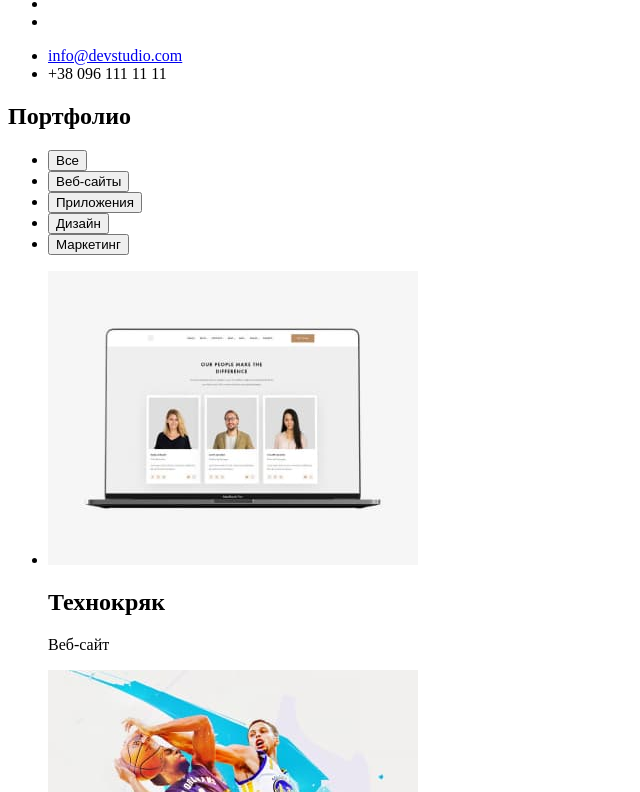
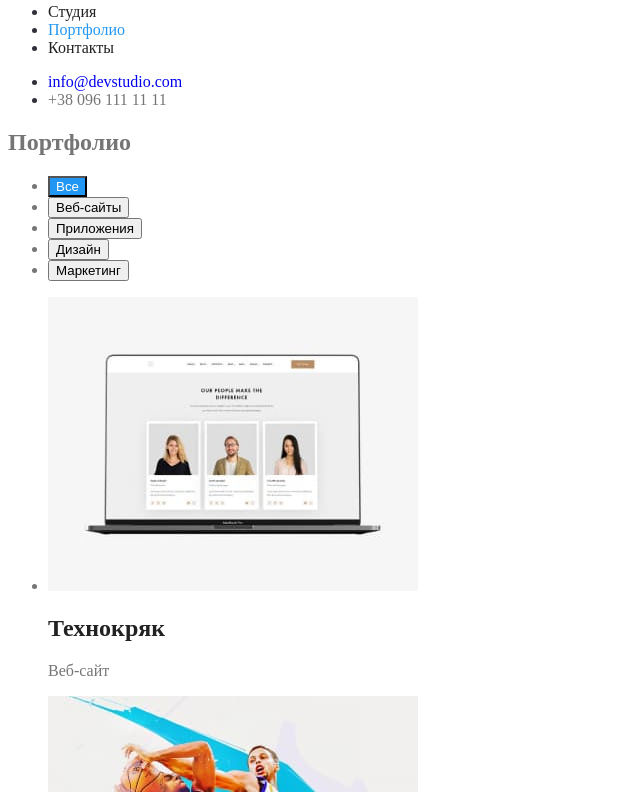
Before and after one commit to ViktorZabiiaka/goit-markup-hw-02, a plain HTML site: page portfolio.html in a window 1280 px wide. Shown: the part 39-831 px from the top of the page, without its empty margins (0-640 px from the left). Drawn offline with Linux system fonts and the light colour scheme.

Commit message:
Добавляет цвета в css

```diff
--- a/css/styles.css
+++ b/css/styles.css
@@ -1,11 +1,77 @@
-.page-header {
+:root {
+    --primary-color: #212121;
+    --secondary-color: #757575;
+    --accent-color: #2196F3;
+    --background-color: #2F303A;
+    --white-color: #FFFFFF;
+    --buttons-color: #F5F4FA;
 
 }
-.link {
+/* Body */
+body {
+    color: var(--secondary-color)
 }
-.navigation {
+
+a {
+    text-decoration: none;
 }
-.list {
+
+/* Page-header */
+.page-header {
+    background-color: var(--white-color);
+    color: var(--background-color);
 }
-.item {
+
+span.header {
+    color: var(--primary-color)
 }
+
+a.nav-link {
+    color: var(--primary-color)
+}
+
+a.nav-link:hover,
+a.nav-link:focus {
+    color: var(--accent-color)
+}
+
+a.portfolio-link {
+    color: var(--accent-color)
+}
+
+a.portfolio-link:hover,
+a.portfolio-link:focus {
+    color: var(--primary-color)
+}
+
+a.header-mail {
+    color: var(--secondary-color)
+}
+
+a.mail-link:hover,
+a.mail-link:focus {
+    color: var(--accent-color)
+}
+
+a.header-phone {
+    color: var(--secondary-color)
+}
+
+a.header-phone:hover,
+a.header-phone:focus {
+    color: var(--accent-color)
+}
+
+/* Main */
+button.all-btn {
+    background-color: var(--accent-color);
+    color: var(--white-color)
+}
+
+.item-title {
+    color: var(--primary-color)
+}
+
+.item-text {
+    color: var(--secondary-color)
+}
--- a/portfolio.html
+++ b/portfolio.html
@@ -11,17 +11,17 @@
 
     <!-- Шапка -->
     <header class="page-header">
-        <a href="WebStudio" class="logo-link"></a>
+        <a href="WebStudio" class="logo-link">Web<span class="header">Studio</span></a>
         <nav class="navigation">
-            <ul class="list">
-                <li class="item"><a href="Студия" class="link"></a></li>
-                <li class="item"><a href="Портфолио" class="link"></a></li>
-                <li class="item"><a href="Контакты" class="link"></a></li>
+            <ul class="nav-list">
+                <li class="nav-item"><a href="Студия" class="nav-link">Студия</a></li>
+                <li class="nav-item"><a href="Портфолио" class="portfolio-link">Портфолио</a></li>
+                <li class="nav-item"><a href="Контакты" class="nav-link">Контакты</a></li>
             </ul>
         </nav>
-        <ul class="list">
-            <li class="item"><a href="mailto:info@devstudio.com" class="link">info@devstudio.com</a></li>
-            <li class="item"><a href="tel:+380961111111" class="link"></a>+38 096 111 11 11</li>
+        <ul class="header-list">
+            <li class="item"><a href="mailto:info@devstudio.com" class="mail-link">info@devstudio.com</a></li>
+            <li class="item"><a href="tel:+380961111111" class="header-phone">+38 096 111 11 11</a></li>
         </ul>
     </header>
 
@@ -29,58 +29,76 @@
     <main>
         <section>
             <h1>Портфолио</h1>
-            <ul class="list">
-                <li type="button" class="item"><button class="portfolio-btn">Все</button></li>
-                <li type="button" class="item"><button class="portfolio-btn">Веб-сайты</button></li>
-                <li type="button" class="item"><button class="portfolio-btn">Приложения</button></li>
-                <li type="button" class="item"><button class="portfolio-btn">Дизайн</button></li>
-                <li type="button" class="item"><button class="portfolio-btn">Маркетинг</button></li>
+            <ul class="btn-list">
+                <li class="btn-item"><button type="button" class="all-btn">Все</button></li>
+                <li class="item"><button type="button" class="portfolio-btn">Веб-сайты</button></li>
+                <li class="item"><button type="button" class="portfolio-btn">Приложения</button></li>
+                <li class="item"><button type="button" class="portfolio-btn">Дизайн</button></li>
+                <li class="item"><button type="button" class="portfolio-btn">Маркетинг</button></li>
             </ul>
-            <ul class="list">
+            <ul class="portfolio">
                 <li class="item">
+                   <a href="" class="portfolio-link">
                         <img src="./images/web.jpg" alt="страница с сотрудниками" class="picture">
                         <h2 class="item-title">Технокряк</h2>
                         <p class="item-text">Веб-сайт</p>
+                   </a>
                 </li>
                 <li class="item">
+                    <a href="" class="portfolio-link">
                         <img src="./images/design.jpg" alt="постер с двумя баскетболистами" class="picture">
                         <h2 class="item-title">Постер New Orlean vs Golden Star</h2>
                         <p class="item-text">Дизайн</p>
+                    </a>
                 </li>
                 <li class="item">
+                    <a href="" class="portfolio-link">
                         <img src="./images/app.jpg" alt="логотип ресторана" class="picture">
                         <h2 class="item-title">Ресторан Seafood</h2>
                         <p class="item-text">Приложение</p>
+                    </a>
                 </li>
                 <li class="item">
+                   <a href="" class="portfolio-link">
                         <img src="./images/marketing.jpg" alt="наушники" class="picture">
                         <h2 class="item-title">Проект Prime</h2>
                         <p class="item-text">Маркетинг</p>
+                   </a>
                 </li>
                 <li class="item">
+                    <a href="" class="portfolio-link">
                         <img src="./images/app-box.jpg" alt="две коробочки" class="picture">
                         <h2 class="item-title">Проект Boxes</h2>
                         <p class="item-text">Приложение</p>
+                    </a>
                 </li>
                 <li class="item">
+                    <a href="" class="portfolio-link">
                         <img src="./images/website.jpg" alt="страничка вебсайта" class="picture">
                         <h2 class="item-title">Inspiration has no Borders</h2>
                         <p class="item-text">Веб-сайт</p>
+                    </a>
                 </li>
                 <li class="item">
+                    <a href="" class="portfolio-link">
                         <img src="./images/limited.jpg" alt="журнал Limited Edition" class="picture">
                         <h2 class="item-title">Издание Limited Edition</h2>
                         <p class="item-text">Дизайн</p>
+                    </a>
                 </li>
                 <li class="item">
+                   <a href="" class="portfolio-link">
                         <img src="./images/lab.jpg" alt="бирка с названием проекта" class="picture">
                         <h2 class="item-title">Проект LAB</h2>
                         <p class="item-text">Маркетинг</p>
+                   </a>
                 </li>
                 <li class="item">
+                    <a href="" class="portfolio-link">
                         <img src="./images/growing.jpg" alt="приложение для ноутбука, планшета" class="picture">
                         <h2 class="item-title">Growing Business</h2>
                         <p class="item-text">Приложение</p>
+                    </a>
                 </li>
             </ul>
         </section>
@@ -88,12 +106,12 @@
 
     <!--футер-->
     <footer>
-        <a href="WebStudio" class="logo-link"></a>
+        <a href="WebStudio" class="logo-link">Web<span>Studio</span></a>
         <address class="">
             <p class="location">г. Киев, пр-т Леси Украинки, 26</p>
-            <ul class="list">
-                <li class="item"><a href="mailto:info@devstudio.com" class="link">info@devstudio.com</a></li>
-                <li class="item"><a href="tel:+380961111111" class="link">+38 096 111 11 11</a></li>
+            <ul class="footer-list">
+                <li class="item"><a href="mailto:info@devstudio.com" class="mail-link">info@devstudio.com</a></li>
+                <li class="item"><a href="tel:+380961111111" class="footer-phone">+38 096 111 11 11</a></li>
             </ul>
         </address>
     </footer>
```
Lines whose indentation alone changed are shown as unchanged.
